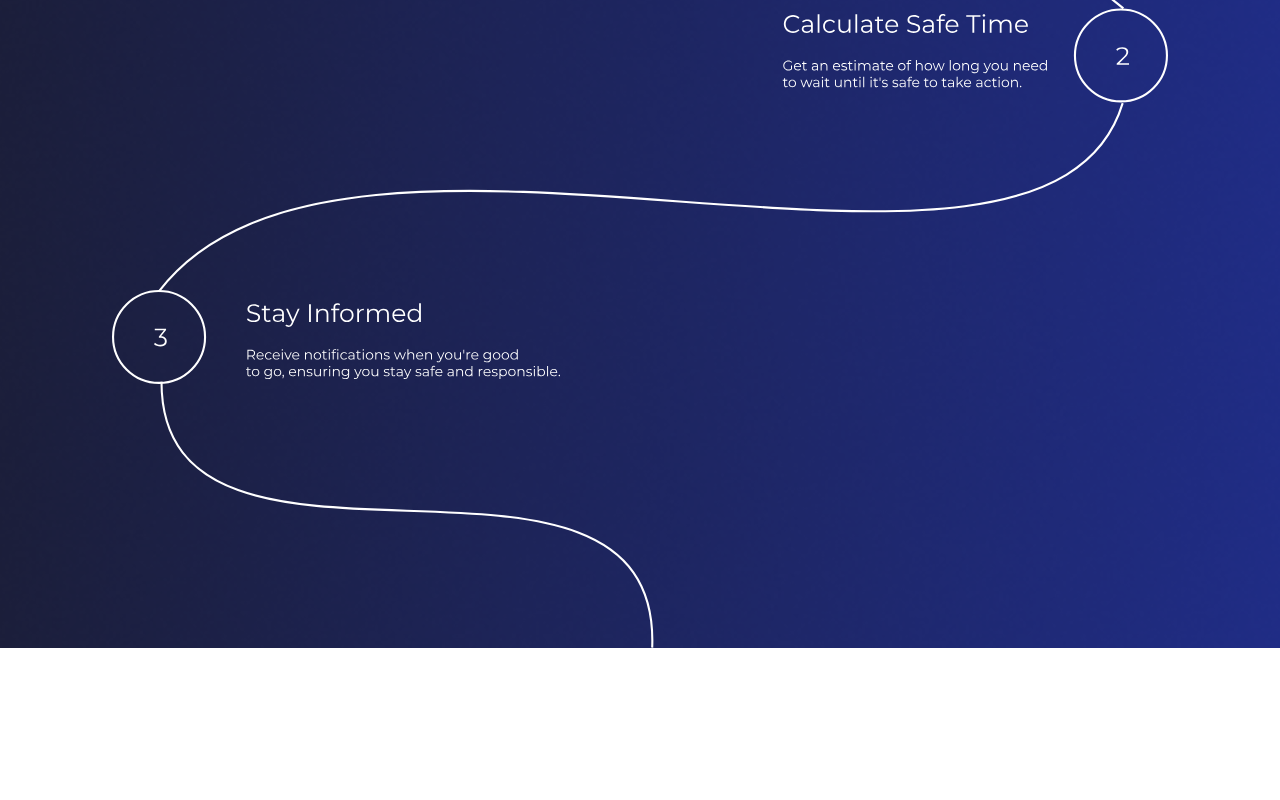
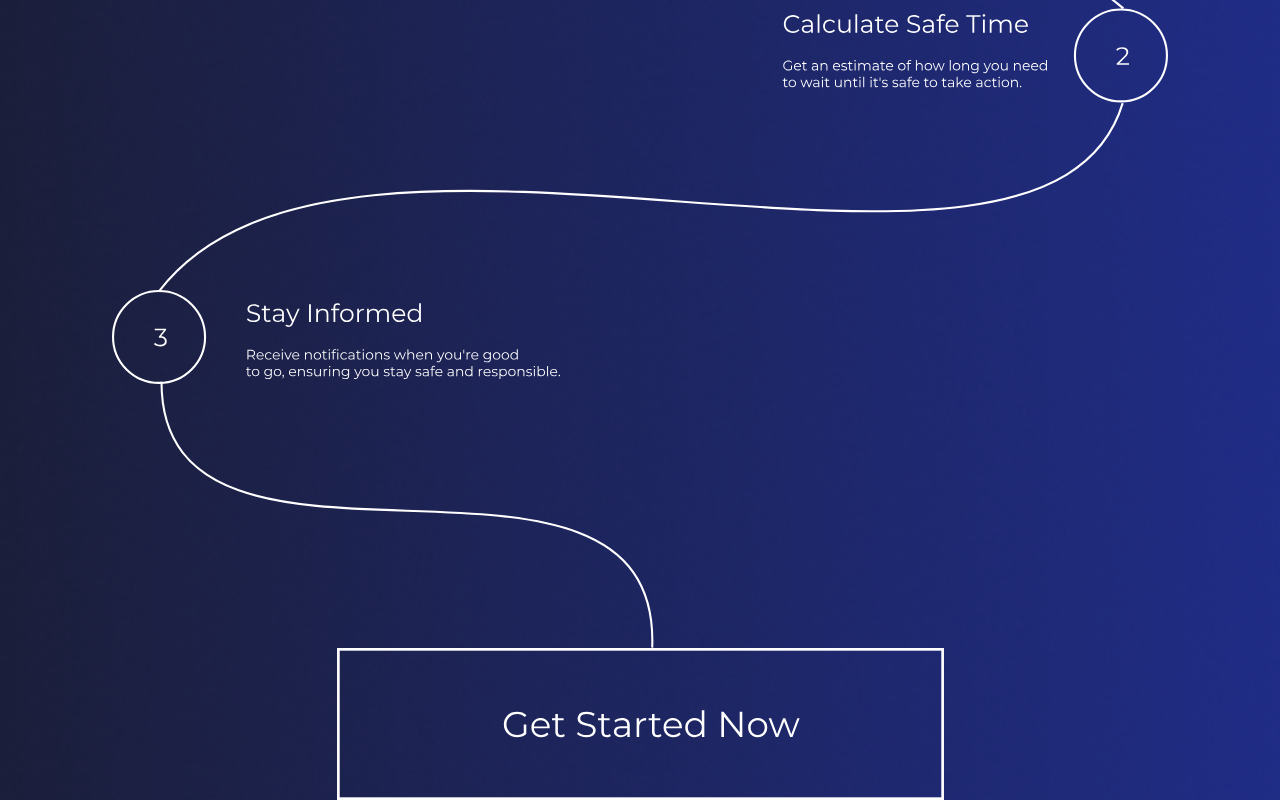
Before and after one commit to josephsookim/alcoholtracker, a Next.js app in the folder alc-tracker/: page / in a window 1280 px wide. Shown: the part 802-1602 px from the top of the page. Before the commit the page ends 1450 px from the top, so only its background shows below. Built offline with nearby package versions, Linux system fonts and the light colour scheme.

Commit message:
:sparkles: Add CTA to Home Page

```diff
--- a/alc-tracker/src/app/page.tsx
+++ b/alc-tracker/src/app/page.tsx
@@ -1,5 +1,6 @@
 import Hero from "@/app/components/layout/Hero";
 import Information from "@/app/components/layout/Information";
+import CTA from "@/app/components/layout/CTA";
 import Image from "next/image";
 import Link from 'next/link';
 
@@ -8,6 +9,7 @@ export default function Home() {
     <div>
       <Hero/>
       <Information/>
+      <CTA/>
     </div>
   );
 }
```
